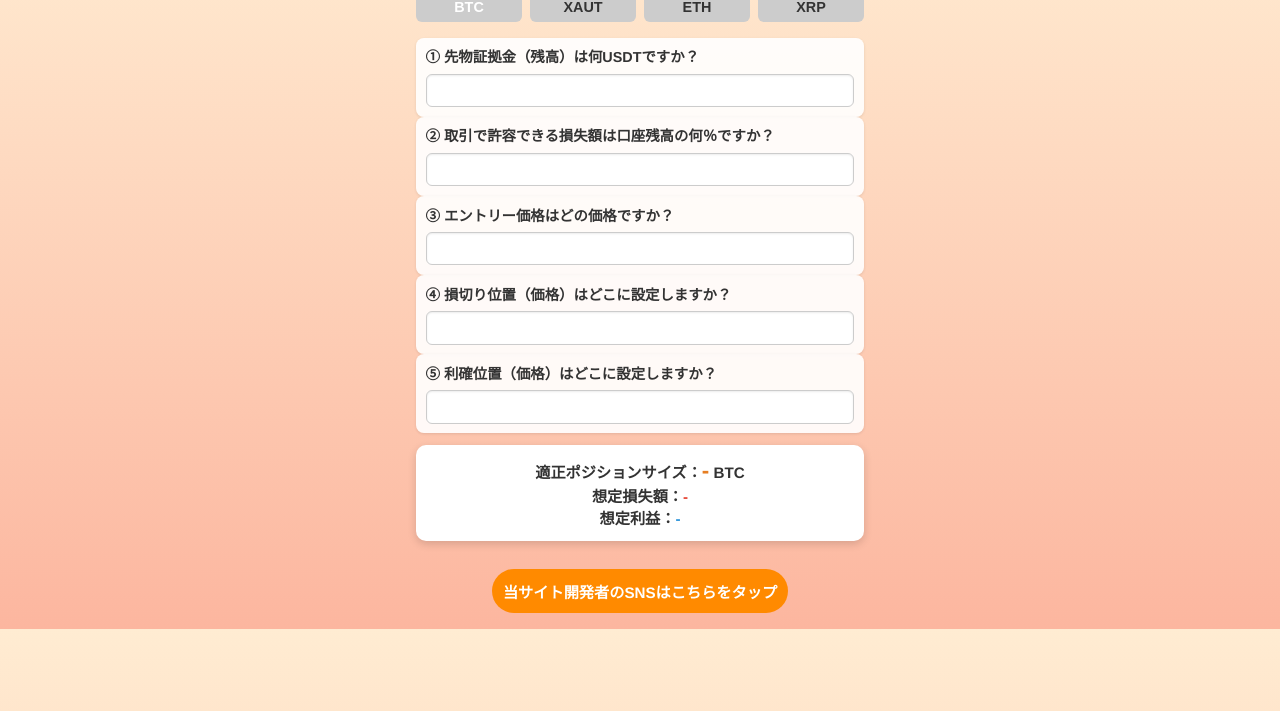
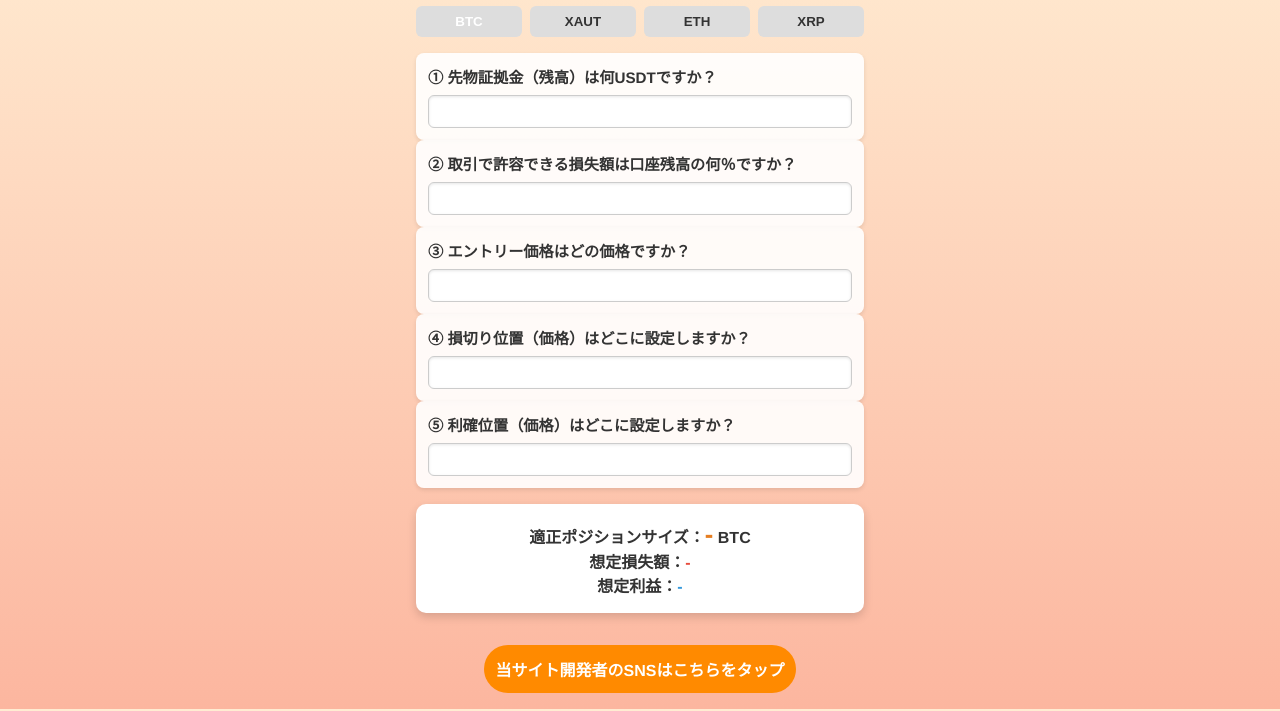
Before and after one commit to trader-fujikawakun/btc-fx-calcc, a plain HTML site: page index.html in a window 1280 px wide. Shown: the part 89-800 px from the top of the page. Drawn offline with Linux system fonts and the light colour scheme.

Commit message:
Update style.css

```diff
--- a/style.css
+++ b/style.css
@@ -6,6 +6,7 @@
 
 body {
   font-family: "Helvetica Neue", sans-serif;
+  background: linear-gradient(to bottom, #ffe9e0, #fff);
   color: #333;
   padding: 1rem;
   max-width: 480px;
@@ -18,10 +19,9 @@ header {
 }
 
 h1 {
-  font-size: 1.2rem;
-  line-height: 1.3;
+  font-size: 1.4rem;
+  line-height: 1.4;
   font-weight: bold;
-  text-align: center;
 }
 
 .nowrap {
@@ -33,20 +33,18 @@ h1 {
   justify-content: center;
   gap: 0.5rem;
   margin: 1rem 0;
-  flex-wrap: wrap;
 }
 
 .currency-tab {
   flex: 1;
-  padding: 0.4rem;
+  padding: 0.5rem;
   border: none;
   border-radius: 6px;
-  background-color: #ccc;
+  background-color: #ddd;
   color: #333;
   font-weight: bold;
   cursor: pointer;
   transition: background 0.3s;
-  font-size: 0.9rem;
 }
 
 .currency-tab.active {
@@ -56,45 +54,49 @@ h1 {
 main {
   display: flex;
   flex-direction: column;
-  gap: 0.75rem;
+  gap: 1rem;
 }
 
 .form-group {
   background: rgba(255, 255, 255, 0.9);
-  padding: 0.6rem;
+  padding: 0.75rem;
   border-radius: 8px;
-  box-shadow: 0 1px 3px rgba(0, 0, 0, 0.1);
+  box-shadow: 0 2px 4px rgba(0, 0, 0, 0.1);
 }
 
 label {
   display: block;
   font-weight: bold;
-  font-size: 0.9rem;
-  margin-bottom: 0.4rem;
-  line-height: 1.4;
+  margin-bottom: 0.5rem;
+  font-size: 0.95rem; /* スマホで1行に収まるよう調整 */
 }
 
 input {
   width: 100%;
-  padding: 0.45rem;
+  padding: 0.5rem;
   border: 1px solid #ccc;
   border-radius: 6px;
-  font-size: 0.95rem;
-  box-shadow: inset 0 1px 2px rgba(0, 0, 0, 0.08);
+  box-shadow: inset 0 1px 3px rgba(0, 0, 0, 0.1);
+}
+
+.unit {
+  font-size: 0.9rem;
+  margin-left: 0.5rem;
+  color: #666;
 }
 
 .results-card {
   background: #fff;
-  padding: 0.8rem;
+  padding: 1rem;
   border-radius: 10px;
-  box-shadow: 0 3px 8px rgba(0, 0, 0, 0.15);
+  box-shadow: 0 4px 10px rgba(0, 0, 0, 0.15);
   text-align: center;
   font-weight: bold;
-  font-size: 0.95rem;
+  transition: opacity 0.3s;
 }
 
 #positionSize {
-  font-size: 1.4rem;
+  font-size: 1.6rem;
   color: #e67e22;
 }
 
@@ -111,34 +113,33 @@ input {
   background: #ff8a00;
   color: #fff;
   text-align: center;
-  padding: 0.7rem;
+  padding: 0.75rem;
   margin: 1rem auto 0;
   border-radius: 999px;
   text-decoration: none;
   font-weight: bold;
   transition: background 0.3s;
-  font-size: 0.95rem;
 }
 
 .sns-button:hover {
   background: #e17000;
 }
 
-/* 通貨ごとの背景スタイル */
+/* Currency themes */
 body[data-currency='BTC'] {
   background: linear-gradient(to bottom, #ffecd2, #fcb69f);
 }
 
 body[data-currency='XAUT'] {
-  background: linear-gradient(to bottom, #a67c52, #5a3e1b);
+  background: linear-gradient(to bottom, #d2b48c, #a0522d);
 }
 
 body[data-currency='ETH'] {
-  background: linear-gradient(to bottom, #ccd9ea, #2f3c59);
+  background: linear-gradient(to bottom, #dbe9f4, #3b4c6b);
 }
 
 body[data-currency='XRP'] {
-  background: linear-gradient(to bottom, #333, #000);
+  background: linear-gradient(to bottom, #444, #000);
   color: #fff;
 }
 
@@ -148,6 +149,14 @@ body[data-currency='XRP'] .form-group {
   color: #fff;
 }
 
+/* ✅ 修正: XRPの計算結果テキストを黒にする */
 body[data-currency='XRP'] .results-card {
   color: #000;
 }
+
+/* メディアクエリでスマホ向けに調整も可能 */
+@media (max-width: 480px) {
+  label {
+    font-size: 0.9rem;
+  }
+}
```
